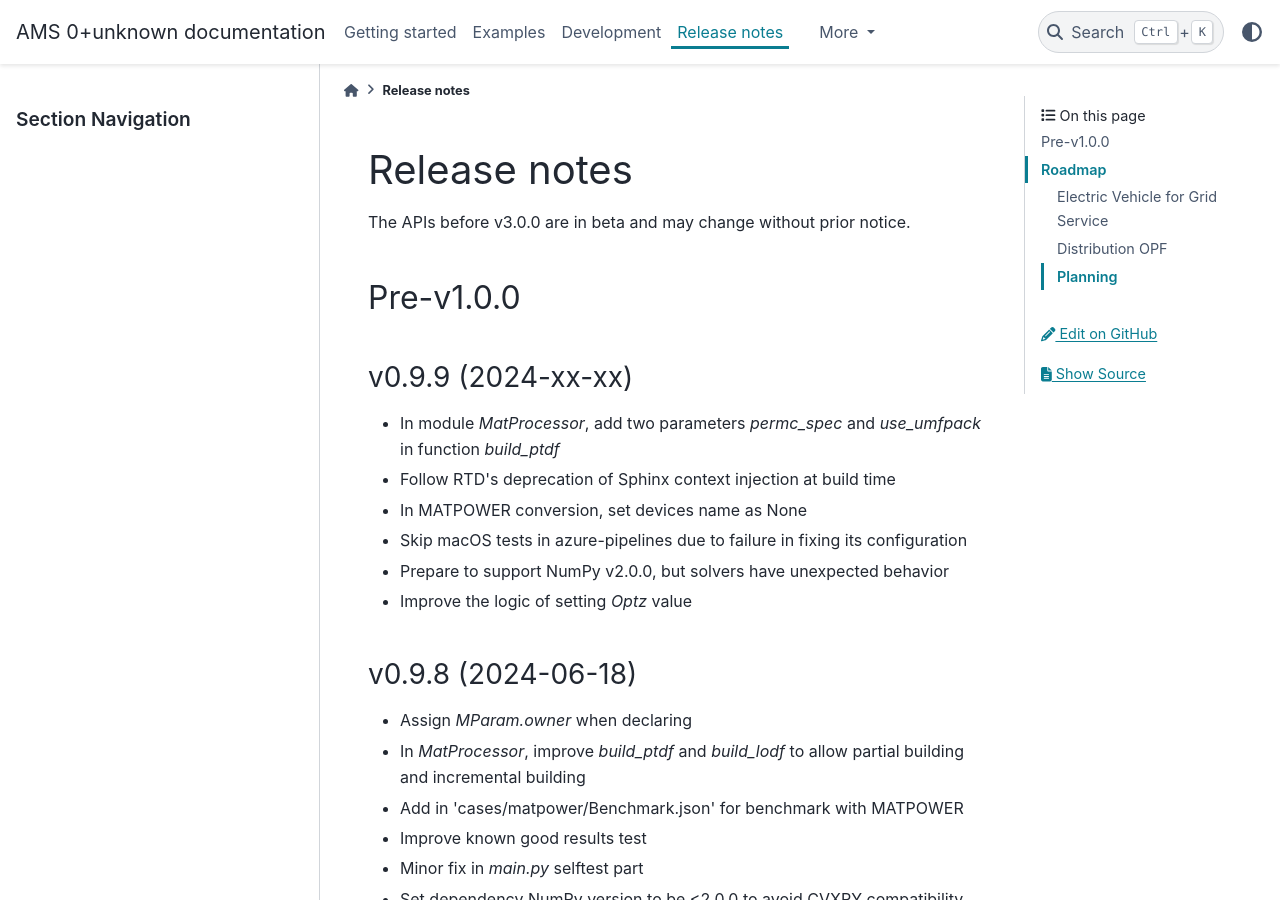
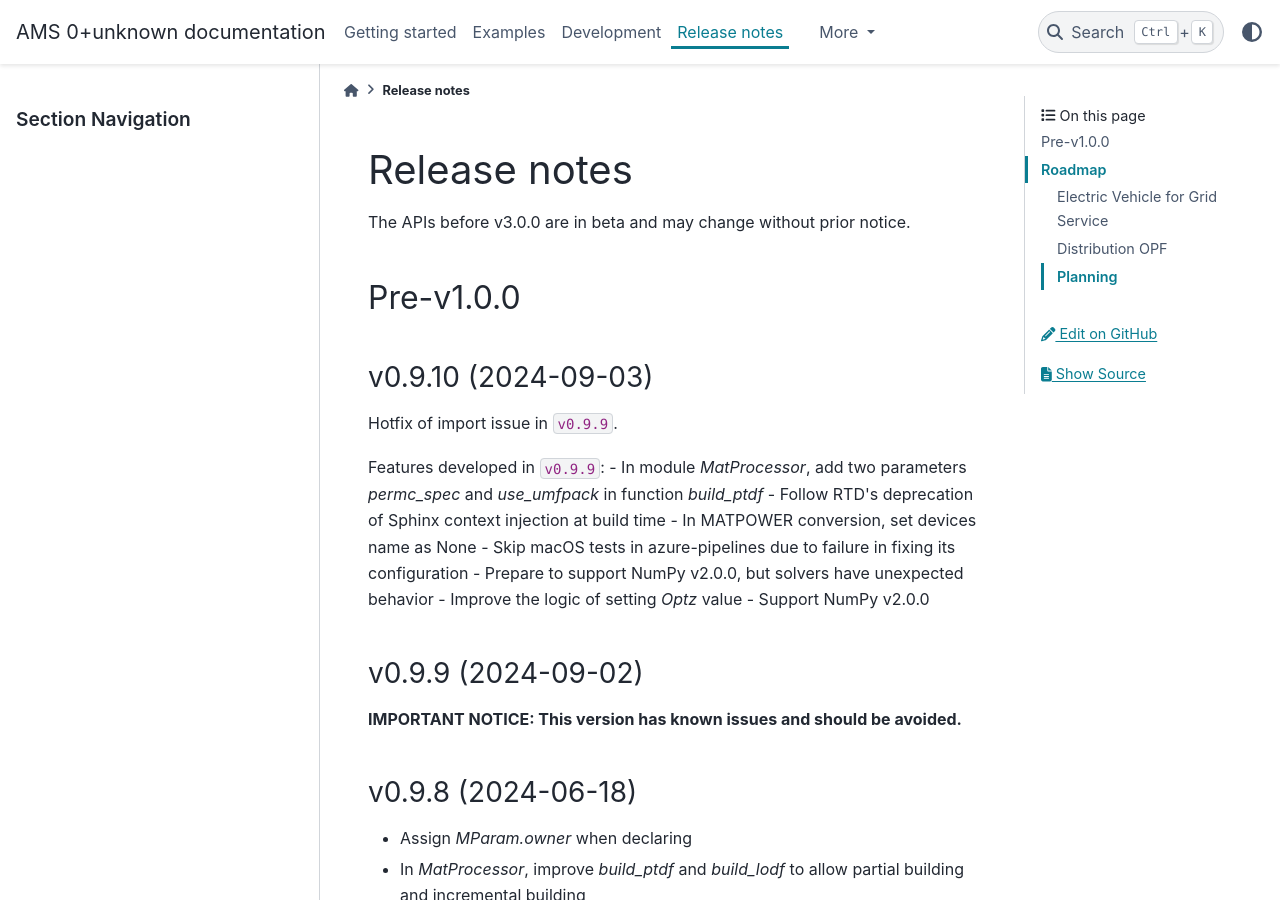
Before and after one commit to CURENT/ams, a Sphinx documentation site: the page built from docs/source/release-notes.rst, in a window 1280 px wide and 900 px high. Built offline with Sphinx 7.4.7 and the PyData theme 0.15.4, drawn with Linux system fonts in a browser that asks for light colours; pages that are not in the unit, such as notebooks, are missing from menus.

Commit message:
Update release notes

```diff
--- a/docs/source/release-notes.rst
+++ b/docs/source/release-notes.rst
@@ -9,15 +9,24 @@ The APIs before v3.0.0 are in beta and may change without prior notice.
 Pre-v1.0.0
 ==========
 
-v0.9.9 (2024-xx-xx)
--------------------
+v0.9.10 (2024-09-03)
+--------------------
 
+Hotfix of import issue in ``v0.9.9``.
+
+Features developed in ``v0.9.9``:
 - In module `MatProcessor`, add two parameters `permc_spec` and `use_umfpack` in function `build_ptdf`
 - Follow RTD's deprecation of Sphinx context injection at build time
 - In MATPOWER conversion, set devices name as None
 - Skip macOS tests in azure-pipelines due to failure in fixing its configuration
 - Prepare to support NumPy v2.0.0, but solvers have unexpected behavior
 - Improve the logic of setting `Optz` value
+- Support NumPy v2.0.0
+
+v0.9.9 (2024-09-02)
+-------------------
+
+**IMPORTANT NOTICE: This version has known issues and should be avoided.**
 
 v0.9.8 (2024-06-18)
 -------------------
```
Also changed, not shown: README.md (+3 -3 lines).
